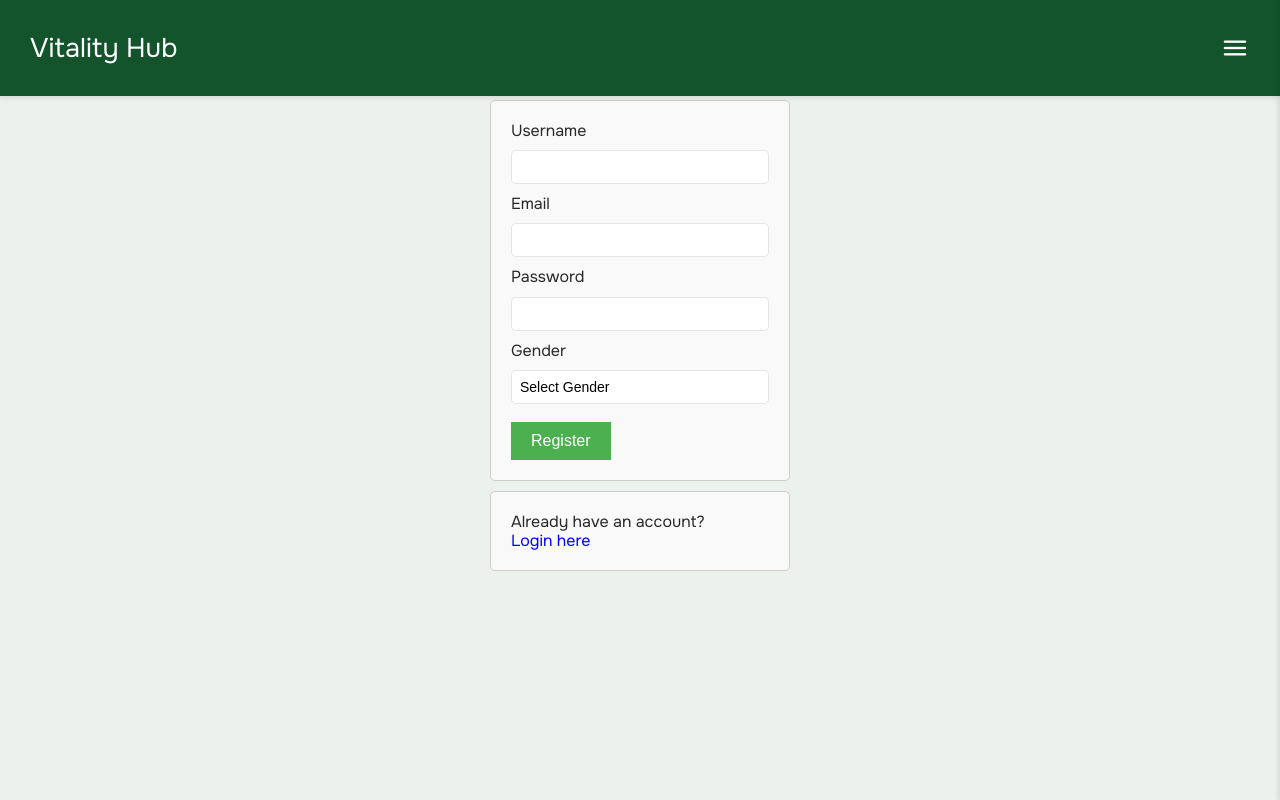
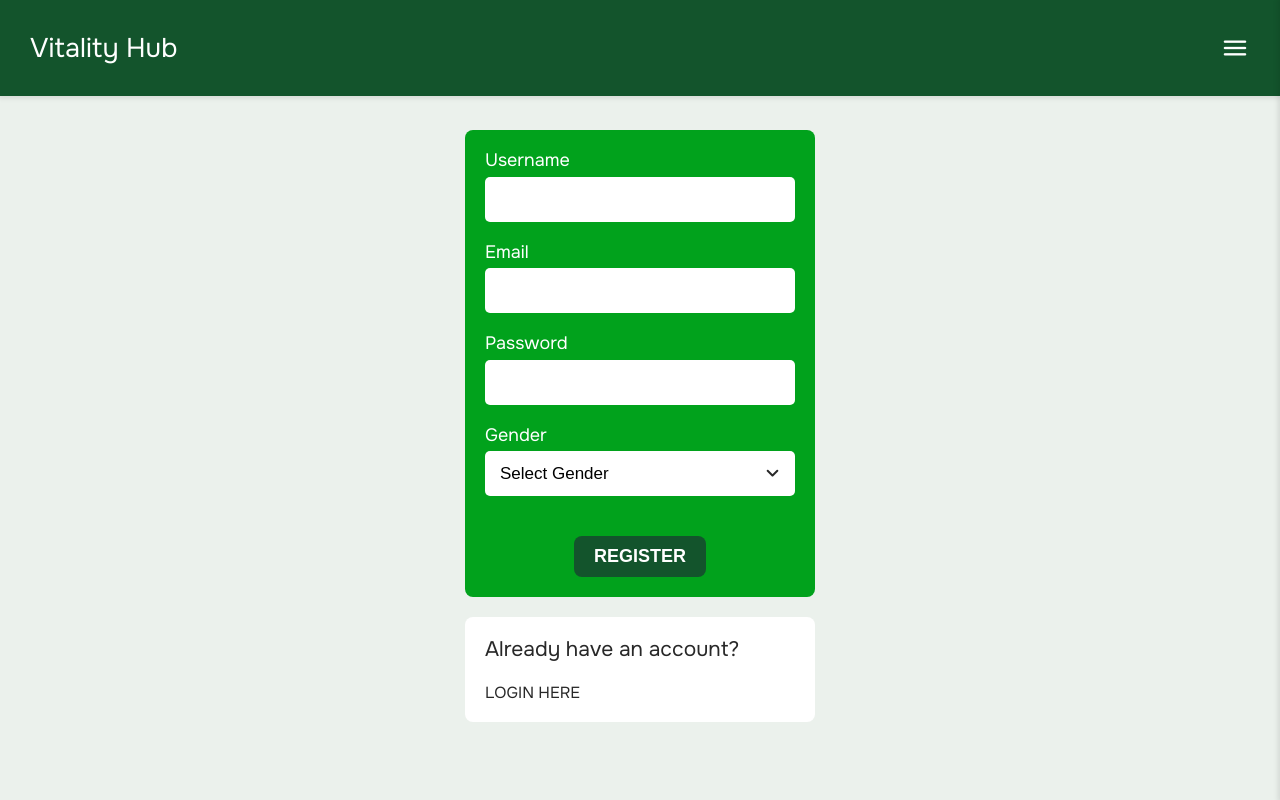
Before and after one commit to Rosalina1309/Vitality-Hub, a Next.js app in the folder client/: page /register in a window 1280 px wide. Built offline with nearby package versions, Linux system fonts and the light colour scheme.

Commit message:
style: style for login and register

```diff
--- a/client/src/components/BurnedCaloriesComponent.tsx
+++ b/client/src/components/BurnedCaloriesComponent.tsx
@@ -68,6 +68,7 @@ const BurnedCaloriesComponent: React.FC = () => {
         onChange={e => dispatch(setDuration(e.target.value))}
       />
       <h3>Choose an activity: </h3>
+      <div className={styles['select-item']}>
         <select
           value={selectedActivity}
           onChange={e => dispatch(setSelectedActivity(e.target.value))}>
@@ -78,6 +79,7 @@ const BurnedCaloriesComponent: React.FC = () => {
             </option>
           ))}
         </select>
+      </div>
       <h3>Enter your weight in kg:</h3>
       <input
         type='number'
--- a/client/src/components/RegistrationComponent.tsx
+++ b/client/src/components/RegistrationComponent.tsx
@@ -1,8 +1,8 @@
-'use client'
+'use client';
 
 import React, { useState } from 'react';
 import { useAppSelector, useAppDispatch } from '@/hooks/hooks';
-import styles from '../styles/registrationComponent.module.css'
+import styles from '../styles/registrationComponent.module.css';
 import { registerSuccess } from '@/slices/authSlice';
 import Link from 'next/link';
 
@@ -17,7 +17,7 @@ const RegistrationComponent = () => {
 
   const handleRegistration = async () => {
     try {
-      const response = await fetch('http://localhost:3001/graphql', {
+      const response = await fetch('http://localhost:4000/graphql', {
         method: 'POST',
         headers: {
           'Content-Type': 'application/json',
@@ -38,41 +38,57 @@ const RegistrationComponent = () => {
               gender: gender,
             },
           },
-        })
-      })
+        }),
+      });
 
       const responseBody = await response.json();
       console.log(responseBody);
 
-      if (responseBody.data && responseBody.data.registerUser && responseBody.data.registerUser.token) {
+      if (
+        responseBody.data &&
+        responseBody.data.registerUser &&
+        responseBody.data.registerUser.token
+      ) {
         dispatch(registerSuccess(true));
       } else {
         console.error('Registration failed.');
       }
-
     } catch (err) {
-      console.error('Registration failed: ', err)
+      console.error('Registration failed: ', err);
     }
-  }
+  };
   return (
     <>
       <div className={styles.registerComponent}>
-
         <label htmlFor='username'>Username</label>
-        <input type='text' value={username} onChange={(e) => setUsername(e.target.value)} />
+        <input
+          type='text'
+          value={username}
+          onChange={e => setUsername(e.target.value)}
+        />
 
         <label htmlFor='email'>Email</label>
-        <input type='email' value={email} onChange={(e) => setEmail(e.target.value)} />
+        <input
+          type='email'
+          value={email}
+          onChange={e => setEmail(e.target.value)}
+        />
 
         <label htmlFor='password'>Password</label>
-        <input type='password' value={password} onChange={(e) => setPassword(e.target.value)} />
+        <input
+          type='password'
+          value={password}
+          onChange={e => setPassword(e.target.value)}
+        />
 
         <label htmlFor='gender'>Gender</label>
-        <select value={gender} onChange={(e) => setGender(e.target.value)}>
-          <option value=''>Select Gender</option>
-          <option value='male'>Male</option>
-          <option value='female'>Female</option>
-        </select>
+        <div className={styles.selectItem}>
+          <select value={gender} onChange={e => setGender(e.target.value)}>
+            <option value=''>Select Gender</option>
+            <option value='male'>Male</option>
+            <option value='female'>Female</option>
+          </select>
+        </div>
 
         <button className={styles.registerButton} onClick={handleRegistration}>
           Register
@@ -81,13 +97,10 @@ const RegistrationComponent = () => {
       </div>
       <div className={styles.goToLoginBox}>
         <p>Already have an account?</p>
-        <Link href='/login' style={{ color: 'blue' }}>
-          Login here
-        </Link>
+        <Link href='/login'>Login here</Link>
       </div>
     </>
-
   );
-}
+};
 
 export default RegistrationComponent;
--- a/client/src/pages/index.tsx
+++ b/client/src/pages/index.tsx
@@ -1,4 +1,3 @@
-'use client';
 import MainPage from '@/components/MainPage';
 import styles from '@/styles/home.module.css';
 
--- a/client/src/pages/login.tsx
+++ b/client/src/pages/login.tsx
@@ -2,9 +2,9 @@ import LoginComponent from '@/components/LoginComponent';
 
 const LoginPage = () => {
   return (
-    <>
+    <main>
       <LoginComponent />
-    </>
+    </main>
   );
 };
 
--- a/client/src/pages/register.tsx
+++ b/client/src/pages/register.tsx
@@ -2,9 +2,9 @@ import RegistrationComponent from '@/components/RegistrationComponent';
 
 const RegistrationPage = () => {
   return (
-    <>
+    <main>
       <RegistrationComponent />
-    </>
+    </main>
   );
 };
 
--- a/client/src/styles/globals.css
+++ b/client/src/styles/globals.css
@@ -80,7 +80,7 @@ select,
 input {
   -webkit-appearance: none;
   outline: none;
-  border: 1px solid var(--border);
+  border: none;
   border-radius: 5px;
   font-size: 17px;
   padding: 5px 15px;
--- a/client/src/styles/registrationComponent.module.css
+++ b/client/src/styles/registrationComponent.module.css
@@ -1,50 +1,91 @@
 
+.goToLoginBox,
 .registerComponent {
-  max-width: 300px;
-  margin: 100px auto 0;
+  width: 100%;
+  max-width: 350px;
   padding: 20px;
-  border: 1px solid #ccc;
-  border-radius: 5px;
-  background-color: #f9f9f9;
-}
-
-.registerComponent label,
-.registerComponent input,
-.registerComponent button
-.registerComponent select {
-  display: block;
-  margin-bottom: 10px;
-}
-
-.registerComponent input,
-.registerComponent select {
-  width: 100%;
-  padding: 8px;
-  font-size: 14px;
-}
-
-.registerComponent select {
-  margin-bottom: 18px;
-}
-
-.registerComponent button {
-  background-color: #4caf50;
-  color: white;
-  border: none;
-  padding: 10px 20px;
-  cursor: pointer;
-  font-size: 16px;
-}
-
-.registerComponent button:hover {
-  background-color: #45a049;
+  background: var(--secondaryBg);
+  border-radius: 8px;
+  color: var(--secondaryColor);
+  label {
+    display: inline-block;
+    margin-bottom: 5px;
+    font-size: 18px;
+  }
+  input {
+    width: 100%;
+    margin-bottom: 20px;
+    height: 45px;
+  }
+  button {
+    background: var(--accentColor);
+    padding: 10px 20px;
+    border-radius: 8px;
+    color: var(--secondaryColor);
+    text-transform: uppercase;
+    font-weight: 600;
+    font-size: 18px;
+    margin: 20px auto 0 auto;
+  }
+  .selectItem {
+    position: relative;
+    background: var(--secondaryColor);
+    z-index: 2;
+    border-radius: 5px;
+    margin-bottom: 40px;
+    select {
+      height: 45px;
+      background: transparent;
+    }
+    &::after {
+      content: '\e5cf';
+      position: absolute;
+      top: 50%;
+      right: 10px;
+      transform: translateY(-50%);
+      color: var(--mainColor);
+      font-family: 'Material Symbols Rounded';
+      font-size: 25px;
+      z-index: -1;
+    }
+  }
 }
 
 .goToLoginBox {
-  max-width: 300px;
-  margin: 10px auto 0;
-  padding: 20px;
-  border: 1px solid #ccc;
-  border-radius: 5px;
-  background-color: #f9f9f9;
+  margin-top: 20px;
+  background: var(--secondaryColor);
+  color: var(--mainColor);
+  p {
+    margin-bottom: 20px;
+    font-size: 21px;
+  }
+  a,
+  a:link,
+  a:visited {
+    text-transform: uppercase;
+    position: relative;
+    z-index: 1;
+    transition: color .3s ease-in-out;
+    &::before {
+      content: '';
+      position: absolute;
+      width: 100%;
+      height: 100%;
+      background: var(--secondaryBg);
+      top: -5px;
+      left: -5px;
+      transform-origin: right;
+      transform: scaleX(0);
+      transition: transform 0.3s ease-in-out;
+      z-index: -1;
+      padding: 5px;
+    }
+    &:hover {
+      color: var(--secondaryColor);
+      &::before {
+        transform-origin: left;
+        transform: scaleX(1);
+      }
+    }
+  }
 }
```
Also changed, not shown: client/src/components/LoginComponent.tsx (+21 -13 lines), client/src/styles/burnedCaloriesComponent.module.css (+7 -0 lines), client/src/styles/loginComponent.module.css (+62 -37 lines). Lines whose indentation alone changed are shown as unchanged.
